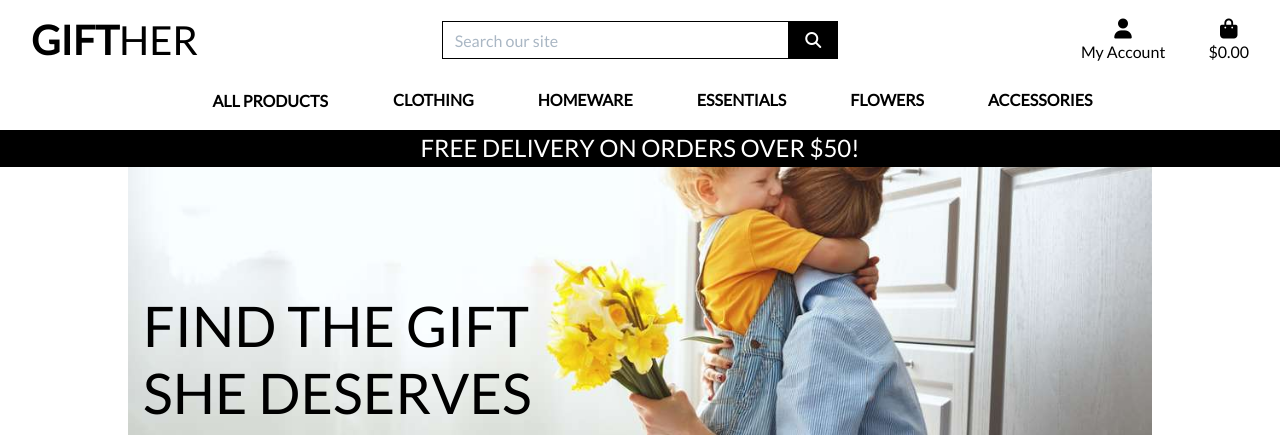
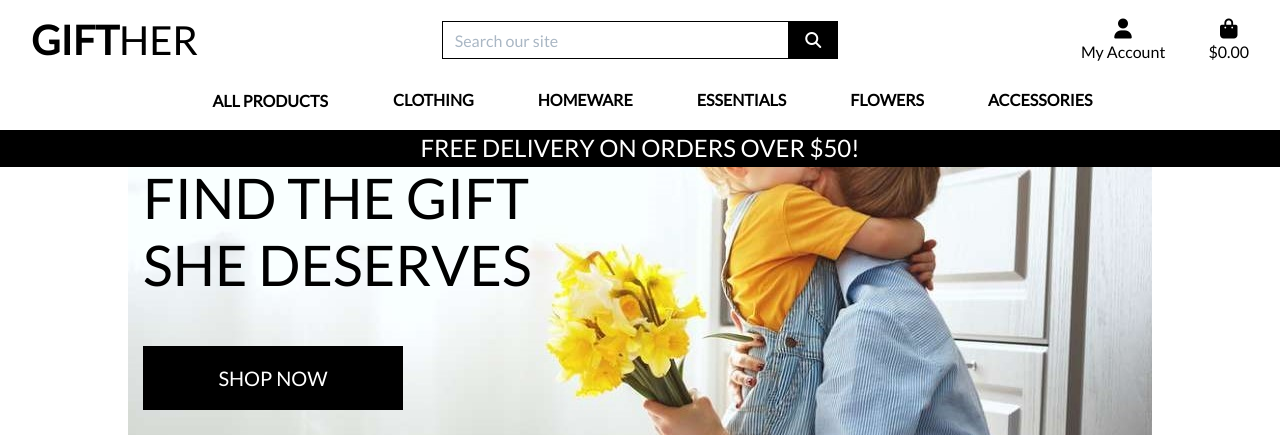
Before and after one commit to LRomero2/gift_her, a Django app: page / in a window 1280 px wide. Shown: the top 435 px of the page. Run offline with Django 3.2, Linux system fonts and the light colour scheme; some libraries are stand-ins or nearby versions.

Commit message:
Changed hero img at top of home page slightly.

```diff
--- a/home/templates/home/index.html
+++ b/home/templates/home/index.html
@@ -11,7 +11,7 @@
 
 {% block content %}
     <div class="container h-100" id="top-img">
-        <div class="row h-100">
+        <div class="row h-120">
             <div class="col-7 col-md-6 my-auto">
                 <h1 class="display-4 logo-font text-black">
                     Find the Gift<br>She Deserves
--- a/static/css/base.css
+++ b/static/css/base.css
@@ -8,11 +8,9 @@ body {
 }
 
 #top-img{
-background: url('/media/perfect_gift.jpg') no-repeat center center fixed;
-background-size: cover;
+background: url('/media/perfect_gift2.jpg') no-repeat center center fixed;
 width:100%;
 height: calc(100vh - 160px);
-padding-top:10%;
 }
 
 #about-img-gift{
```
Also changed, not shown: media/perfect_gift.jpg, media/perfect_gift2.jpg (added).
